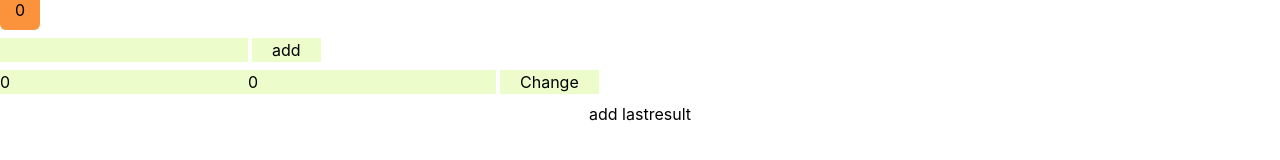
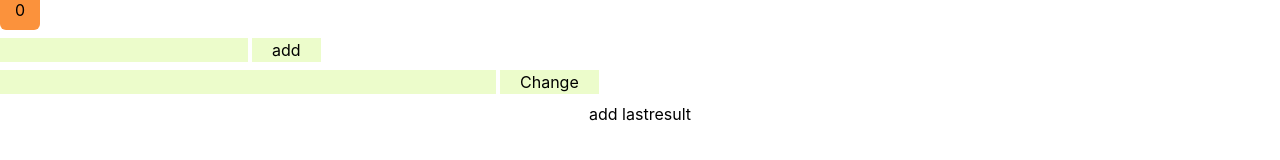
Before and after one commit to jowjaim20/portfolio_website, a React (Create React App) app: page / in a window 1280 px wide. Shown: the part 206-366 px from the top of the page. Built offline with nearby package versions, Linux system fonts and the light colour scheme.

Commit message:
fix default value always showing

```diff
--- a/src/components/Numberagenerstor.tsx
+++ b/src/components/Numberagenerstor.tsx
@@ -123,10 +123,10 @@ const NumberGenerator = () => {
     chance: 0,
   });
   const [input, setInput] = useState("");
-  const [inputChance, setInputChance] = useState<number>(0);
+  const [inputChance, setInputChance] = useState("");
   const [lottoNumbers, setLottoNumbers] = useState<number[]>([]);
   const [maxNumber, setMaxNumber] = useState<number>(58);
-  const [changeInputChance, setChangeInputChance] = useState<number>(0);
+  const [changeInputChance, setChangeInputChance] = useState("");
   const [exclude, setExclude] = useState<number[]>([]);
   const game = [42, 45, 49, 55, 58];
 
@@ -181,7 +181,7 @@ const NumberGenerator = () => {
       setExcludeObj({
         ...excludeObj,
         numbers: [...excludeObj.numbers, parseInt(input)],
-        chance: inputChance,
+        chance: +inputChance,
       });
       setInput("");
     }
@@ -353,20 +353,20 @@ const NumberGenerator = () => {
           min={0}
           type="number"
           value={inputChance}
-          onChange={(e) => setInputChance(+e.target.value)}
+          onChange={(e) => setInputChance(e.target.value)}
         />
         <input
           className=" bg-lime-100 max-w-lg"
           min={0}
           type="number"
           value={changeInputChance}
-          onChange={(e) => setChangeInputChance(+e.target.value)}
+          onChange={(e) => setChangeInputChance(e.target.value)}
         />
         <button
           className=" bg-lime-100 px-5 ml-1 max-w-lg"
           type="button"
           onClick={() =>
-            handleChangeChance(lastResults, inputChance, changeInputChance)
+            handleChangeChance(lastResults, +inputChance, +changeInputChance)
           }
         >
           Change
```
